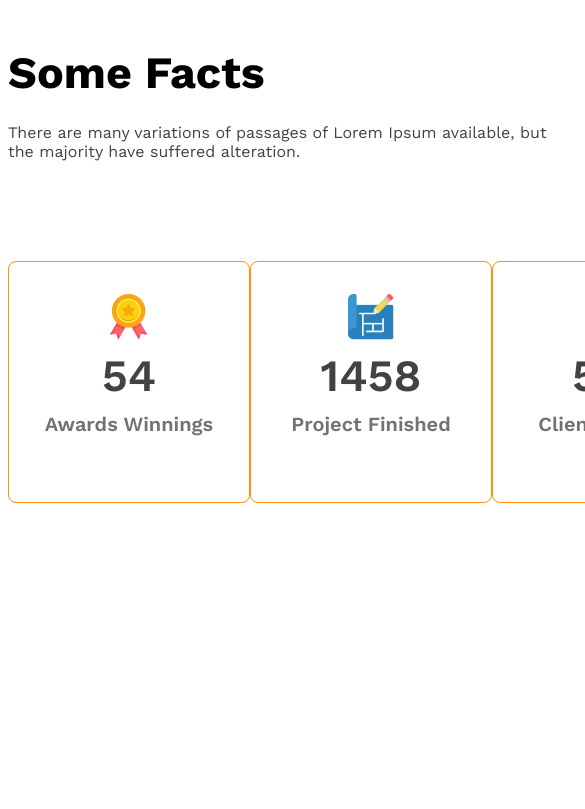
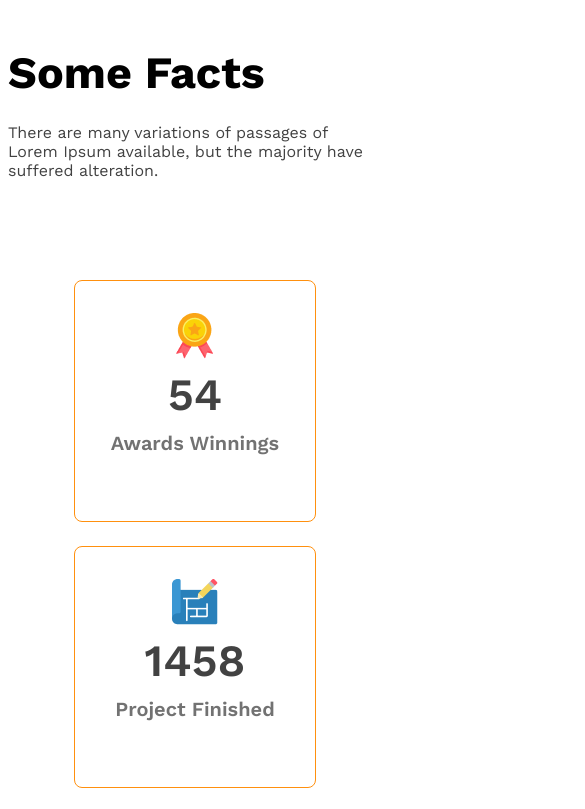
Before and after one commit to designersalim/g3-arcitect-website, a plain HTML site: page index.html in a window 390 px wide. Shown: the part 3000-3809 px from the top of the page, 585 px wide, since content can reach past the window. Before the commit the page ends 3511 px from the top, so only its background shows below. Drawn offline with nearby package versions, Linux system fonts and the light colour scheme.

Commit message:
version 3.0

```diff
--- a/index.css
+++ b/index.css
@@ -162,7 +162,7 @@
   }
 
   .some-facts-description{
-    width: 542px;
+    max-width: 542px;
     font-size: 1rem;
     font-weight: 400;
     margin-bottom: 100px;
@@ -183,6 +183,13 @@
     .features{
         margin-left: 20px;
     }
+
+    .facts-container{
+        grid-template-columns: repeat(1, 1fr);
+        justify-items: center;
+        gap: 24px;
+    }
+
   }
 
   @media screen and (min-width:576px) and (max-width:990px) {
```
